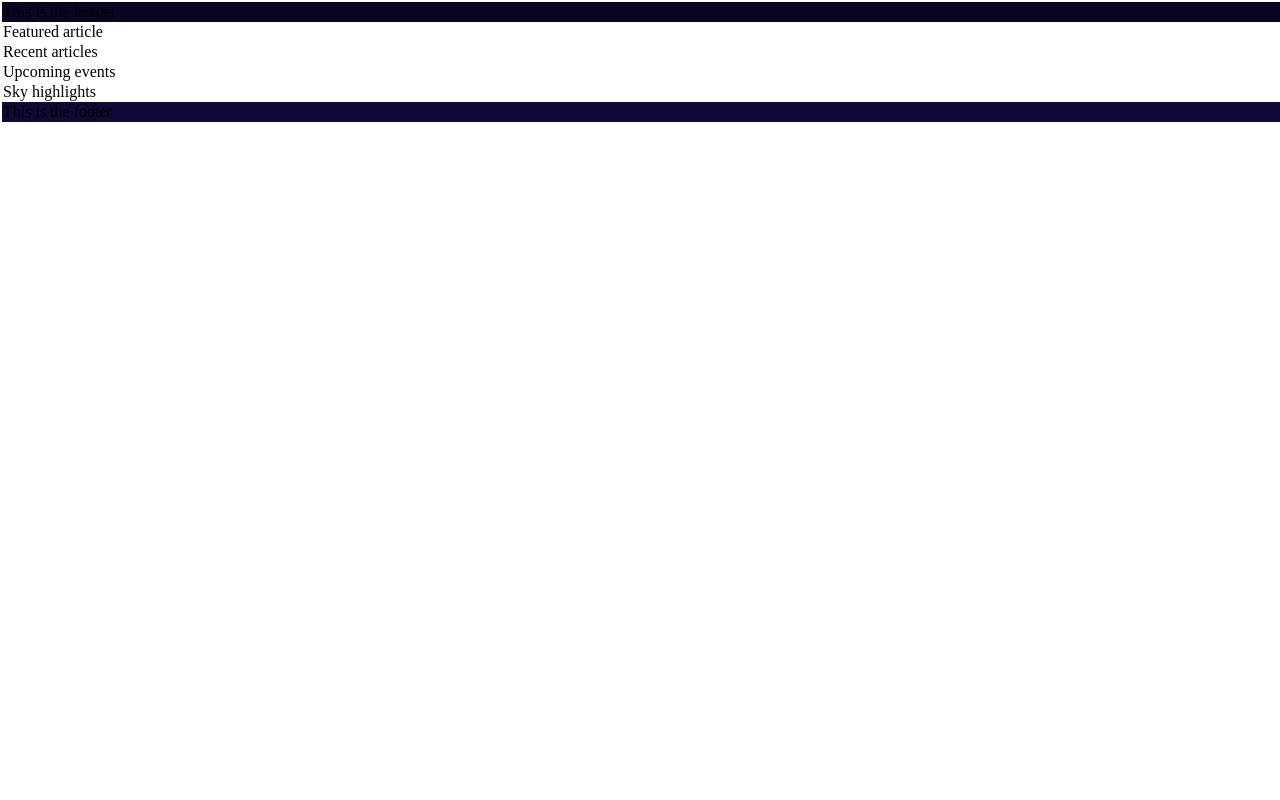
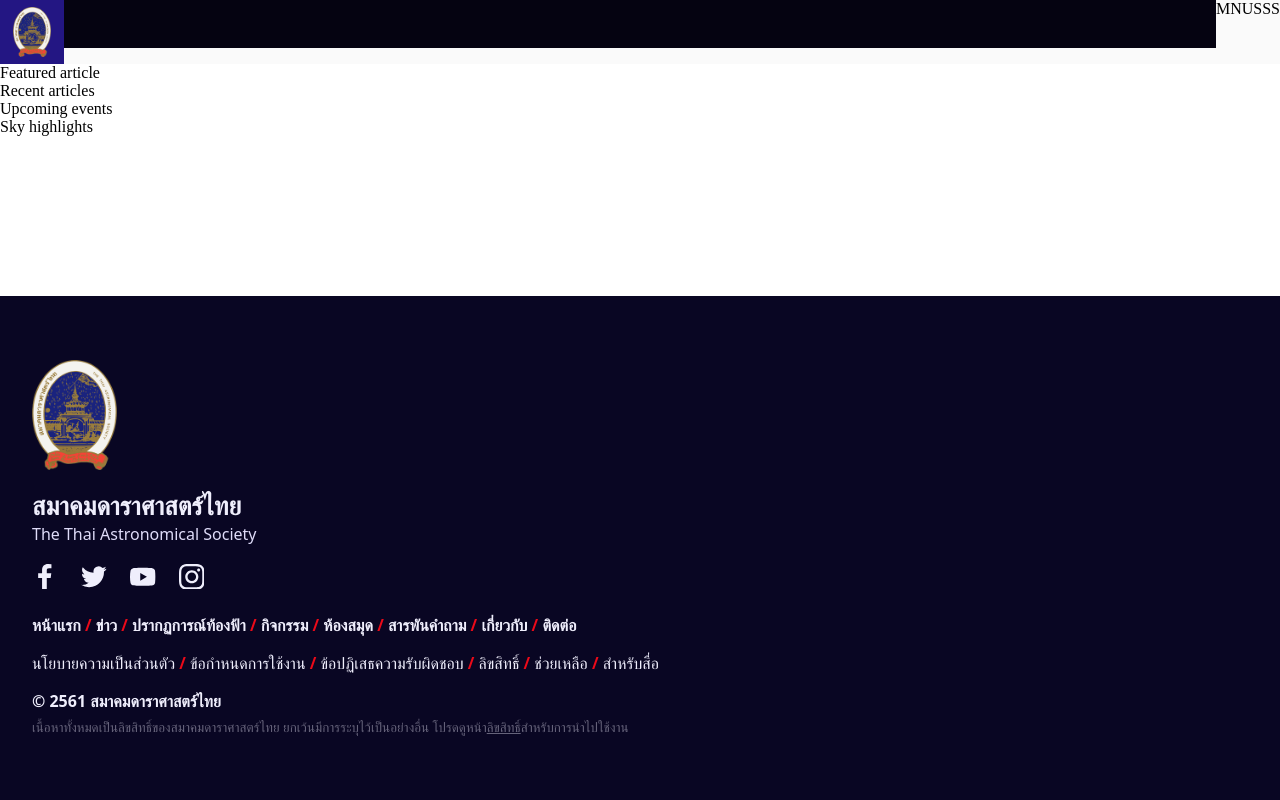
Before and after one commit to theThaiAstro/Suriyakras-also-abandoned, a website: page static/front-page.html in a window 1280 px wide. Drawn offline with Linux system fonts and the light colour scheme.

Commit message:
Update scss and add icons

```diff
--- a/static/front-page.html
+++ b/static/front-page.html
@@ -16,10 +16,15 @@
 </head>
 <body>
 
-  <header>
-    This is the header
+	<header id="site-header">
+		<a id="site-header-logo-wrapper" href="#" title="สมาคมดาราศาสตร์ไทย">
+			<img id="site-header-logo" src="./assets/img/tas-logo-200.png" />
+		</a>
+		<div id="site-header-bar"></div>
+		<div>MNUSSS</div>
 	</header>
 
+	<main>
 		<section id="featured-article">
 			Featured article
 		</section>
@@ -35,9 +40,70 @@
 		<section id="sky-highlights">
 			Sky highlights
 		</section>
+	</main>
 
-  <footer>
-    This is the footer
+	<footer id="site-footer">
+
+		<img id="site-footer-logo" src=".
+		/assets/img/tas-logo-200.png" alt="สมาคมดาราศาสตร์ไทย" />
+
+		<div id="site-footer-tas-name">
+			<div id="site-footer-tas-name-th">สมาคมดาราศาสตร์ไทย</div>
+			<div id="site-footer-tas-name-en">The Thai Astronomical Society</div>
+		</div>
+
+		<div id="site-footer-socials">
+			<svg id="site-footer-socials-facebook" class="icon">
+				<use xlink:href="./assets/icons/svg-sprites.svg#facebook" />
+			</svg>
+			<svg id="site-footer-socials-twitter" class="icon">
+				<use xlink:href="./assets/icons/svg-sprites.svg#twitter" />
+			</svg>
+			<svg id="site-footer-socials-youtube" class="icon">
+				<use xlink:href="./assets/icons/svg-sprites.svg#youtube" />
+			</svg>
+			<svg id="site-footer-socials-instagram" class="icon">
+				<use xlink:href="./assets/icons/svg-sprites.svg#instagram" />
+			</svg>
+		</div>
+
+		<div id="site-footer-sitemap">
+			<!-- MAIN LINKS -->
+			<div id="site-footer-sitemap-main-links">
+				<ul>
+					<li><a href="#">หน้าแรก</a></li>
+					<li><a href="#">ข่าว</a></li>
+					<li><a href="#">ปรากฏการณ์ท้องฟ้า</a></li>
+					<li><a href="#">กิจกรรม</a></li>
+					<li><a href="#">ห้องสมุด</a></li>
+					<li><a href="#">สารพันคำถาม</a></li>
+					<li><a href="#">เกี่ยวกับ</a></li>
+					<li><a href="#">ติดต่อ</a></li>
+				</ul>
+			</div>
+			<!-- /MAIN LINKS -->
+
+			<!-- OTHER LINKS -->
+			<div id="footer-sitemap-other-links">
+				<ul>
+					<li><a href="#">นโยบายความเป็นส่วนตัว</a></li>
+					<li><a href="#">ข้อกำหนดการใช้งาน</a></li>
+					<li><a href="#">ข้อปฏิเสธความรับผิดชอบ</a></li>
+					<li><a href="#">ลิขสิทธิ์</a></li>
+					<li><a href="#">ช่วยเหลือ</a></li>
+					<li><a href="#">สำหรับสื่อ</a></li>
+				</ul>
+			</div>
+			<!-- /OTHER LINKS -->
+		</div>
+
+		<div id="site-footer-copyright">
+			© 2561 สมาคมดาราศาสตร์ไทย
+			<div id="site-footer-copyright-detail">
+				เนื้อหาทั้งหมดเป็นลิขสิทธิ์ของสมาคมดาราศาสตร์ไทย ยกเว้นมีการระบุไว้เป็นอย่างอื่น โปรดดูหน้า<a href="licensing">ลิขสิทธิ์</a>สำหรับการนำไปใช้งาน
+			</div>
+		</div>
+
 	</footer>
 
 </body>
--- a/static/lib/scss/_master.scss
+++ b/static/lib/scss/_master.scss
@@ -11,6 +11,9 @@ $x4: pow($ratio, 4);
 $x5: pow($ratio, 5);
 $x6: pow($ratio, 6);
 $x7: pow($ratio, 7);
+$x8: pow($ratio, 8);
+$x9: pow($ratio, 9);
+$x10: pow($ratio, 10);
 
 /* END of RATIO definition */
 
@@ -34,24 +37,43 @@ $tas-colour-primary: hsl($tas-hsl-h, $tas-hsl-s, $tas-hsl-l);
 
 /* OTHER COLOURS definition */
 
-$tas-colour-black: darken($tas-colour-primary, percentage($x7/100));
-$tas-colour-dark-blue: darken($tas-colour-primary, percentage($x6/100));
+// $tas-colour-black: darken($tas-colour-primary, percentage($x9/100));
+// $tas-colour-dark-blue: darken($tas-colour-primary, percentage($x6/100));
+
+$tas-colour-black: hsl($tas-hsl-h, $tas-hsl-s, 4%);
+$tas-colour-almost-black: hsl($tas-hsl-h, $tas-hsl-s, 8%);
+$tas-colour-almost-white: hsl($tas-hsl-h, $tas-hsl-s, 92%);
+$tas-colour-white: hsl($tas-hsl-h, $tas-hsl-s, 96%);
+
+/*
+
+$tas-white: hsl($tas-hsl-h, $tas-hsl-s, 98%);
+$tas-almost-white-extra: hsl($tas-hsl-h, $tas-hsl-s, 94%);
+$tas-almost-white: hsl($tas-hsl-h, $tas-hsl-s, 90%); // old 92%
+$tas-blue: hsl($tas-hsl-h, $tas-hsl-s, $tas-hsl-l);
+$tas-bright-blue: hsl($tas-hsl-h, $tas-hsl-s, 64%); // 60% is also good
+$tas-almost-black: hsl($tas-hsl-h, $tas-hsl-s, 24%); // 60% is also good
+$tas-black: hsl($tas-hsl-h, $tas-hsl-s, 8%);
+$tas-super-black: hsl($tas-hsl-h, $tas-hsl-s, 4%);
+$tas-grey: hsl($tas-hsl-h, 8%, $tas-hsl-l);
+
+*/
 
 
 /* OLD COLOURS WAITING TO REVALUE */
-$tas-colour-white: hsl($tas-hsl-h, $tas-hsl-s, 98%);
-$tas-colour-almost-white-extra: hsl($tas-hsl-h, $tas-hsl-s, 94%);
-$tas-colour-almost-white: hsl($tas-hsl-h, $tas-hsl-s, 90%); // old 92%
-$tas-colour-blue: hsl($tas-hsl-h, $tas-hsl-s, $tas-hsl-l);
-$tas-colour-bright-blue: hsl($tas-hsl-h, $tas-hsl-s, 64%); // 60% is also good
-$tas-colour-almost-black: hsl($tas-hsl-h, $tas-hsl-s, 24%); // 60% is also good
-$tas-colour-black: hsl($tas-hsl-h, $tas-hsl-s, 8%);
-$tas-colour-super-black: hsl($tas-hsl-h, $tas-hsl-s, 4%);
-$tas-colour-grey: hsl($tas-hsl-h, 8%, $tas-hsl-l);
+// $tas-colour-white: hsl($tas-hsl-h, $tas-hsl-s, 98%);
+// $tas-colour-almost-white-extra: hsl($tas-hsl-h, $tas-hsl-s, 94%);
+// $tas-colour-almost-white: hsl($tas-hsl-h, $tas-hsl-s, 90%); // old 92%
+// $tas-colour-blue: hsl($tas-hsl-h, $tas-hsl-s, $tas-hsl-l);
+// $tas-colour-bright-blue: hsl($tas-hsl-h, $tas-hsl-s, 64%); // 60% is also good
+// $tas-colour-almost-black: hsl($tas-hsl-h, $tas-hsl-s, 24%); // 60% is also good
+// $tas-colour-black: hsl($tas-hsl-h, $tas-hsl-s, 8%);
+// $tas-colour-super-black: hsl($tas-hsl-h, $tas-hsl-s, 4%);
+// $tas-colour-grey: hsl($tas-hsl-h, 8%, $tas-hsl-l);
 
 
 /* ACCENT COLOUR definition */
-$tas-red: hsl(356, 92%, 48%);
+$tas-colour-red: hsl(356, 92%, 48%);
 /* END of ACCENT COLOUR definition */
 
 /* END of COLOUR definition */
--- a/static/lib/scss/front-page.scss
+++ b/static/lib/scss/front-page.scss
@@ -1,12 +1,13 @@
 @import 'master';
 
 * {
-  border: 0.2px solid #ffffff00;
+  // border: 0.2px solid #ffffff00;
 }
 
 header {
   width: 100vw;
-  background: $tas-colour-black;
+  background: #fafafa;
+  // background: $tas-colour-black;
 }
 
 section {
@@ -14,5 +15,4 @@ section {
 }
 
 footer {
-  background-color: $tas-colour-dark-blue;
 }
--- a/static/lib/scss/global.scss
+++ b/static/lib/scss/global.scss
@@ -1,8 +1,160 @@
+@import 'master';
+
+* {
+	// border: 1px inset aqua;
+}
+
 html, body {
-  padding: 0;
-  margin: 0;
+	padding: 0;
+	margin: 0;
+	width: 100%;
+	height: 100%;
 }
 
 body {
-  display: grid;
+	display: grid;
+	grid: {
+		template-rows: auto 1fr auto;
+		template-areas:
+		'header'
+		'main'
+		'footer';
+	}
 }
+
+#site-header {
+	display: grid;
+	grid: {
+		template-columns: auto 1fr auto;
+		template-rows: 3fr 1fr;
+		template-areas:
+			'logo bar menu'
+			'logo . .';
+	}
+
+	&-logo {
+		&-wrapper {
+			grid-area: logo;
+
+			display: flex;
+			align-items: center;
+			justify-content: center;
+
+			background: {
+				color: $tas-colour-primary;
+			}
+
+			height: 4rem;
+			width: 4rem;
+		}
+
+		width: 2.4rem;
+	}
+
+	&-bar {
+		background: $tas-colour-black;
+		grid-area: bar;
+	}
+
+}
+
+#site-footer {
+
+	background-color: $tas-colour-almost-black;
+	font-family: $font-noto;
+	padding: 4rem 2rem;
+	// @include large-and-up {
+	// 	padding: 4rem 0;
+	// }
+
+	&-logo {
+		height: ($ratio*$x3)+rem;
+	}
+
+	&-tas-name {
+		margin-top: 0.8rem;
+
+		&-th {
+			color: $tas-colour-white;
+			font: {
+				weight: $font-semi-bold;
+				size: 1.6rem;
+			}
+		}
+
+		&-en {
+			color: $tas-colour-almost-white;
+			// color: $tas-colour-white-tmp;
+		}
+	}
+
+	&-socials {
+		margin-top: 1.2rem;
+
+		.icon {
+			height: 1.6rem;
+			width: 1.6rem;
+			fill: $tas-colour-white;
+			margin-right: 1.2rem;
+		}
+	}
+
+	&-sitemap {
+		margin-top: 1.2rem;
+
+		&-main-links {
+			color: $tas-colour-white;
+			font-weight: $font-semi-bold;
+		}
+
+		&-other-links {
+			color: $tas-colour-almost-white;
+			font-weight: $font-normal;
+		}
+
+		a {
+			color: $tas-colour-white;
+			text-decoration: none;
+		}
+
+		a:hover {
+			color: $tas-colour-white;
+			background: $tas-colour-red;
+		}
+
+		ul {
+			padding: 0;
+
+			li {
+				display: inline-block;
+
+				&:not(:last-child)::after {
+					content: " / ";
+					font-weight: bold;
+					color: $tas-colour-red;
+				}
+			}
+		}
+	}
+
+	&-copyright {
+		color: $tas-colour-white;
+		font-weight: $font-semi-bold;
+		word-wrap: none;
+
+		&-detail {
+			color: transparentize($tas-colour-white, 0.6);
+			font: {
+				size: smaller;
+				weight: normal;
+			}
+			margin-top: 0.4rem;
+
+			a {
+				color: transparentize($tas-colour-white, 0.6);
+				text-decoration: underline;
+			}
+		}
+	}
+
+}
```
Also changed, not shown: package.json (added, +20 -0 lines), static/assets/icons/svg-sprites.svg (added), static/lib/css/front-page.css, static/lib/css/global.css, static/lib/css/typefaces.css, static/lib/css/typography.css. Lines whose indentation alone changed are shown as unchanged.
